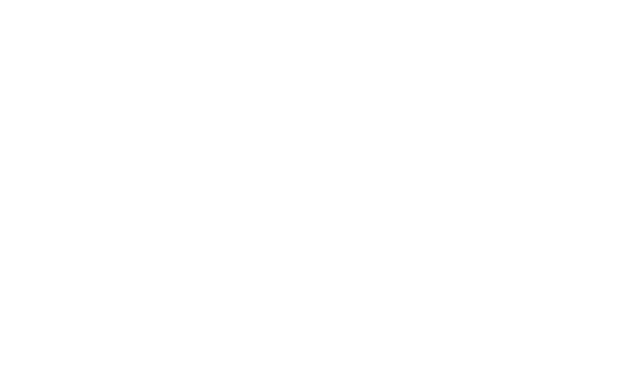
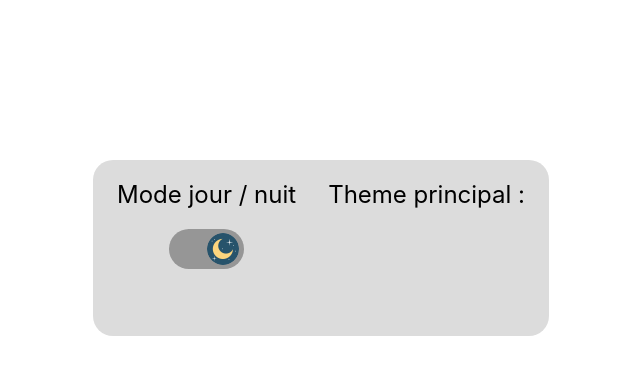
Before and after one commit to AlexandreRichrd/siteAlexandreRichard, a Nuxt app: page /deuxdex in a window 1280 px wide. Before the commit this address had no page. Shown: the top 374 px of the page, without its empty margins (67-707 px from the left). Built offline with nearby package versions, Linux system fonts and the light colour scheme.

Commit message:
fin  interface theme sombre doit encore ajouter logique + debut theme

```diff
--- a/components/themeCard.vue
+++ b/components/themeCard.vue
@@ -0,0 +1,32 @@
+<template>
+  <div :class="$style['card']">
+    <light-dark-mode />
+    <main-color />
+  </div>
+</template>
+
+<script>
+import lightDarkMode from './themeCard/lightDarkMode.vue'
+import mainColor from './themeCard/mainColor.vue'
+
+export default {
+  components: {
+    lightDarkMode,
+    mainColor
+  }
+}
+</script>
+
+<style module>
+.card{
+  display: flex;
+  justify-content: center;
+  gap: 2rem;
+
+  background-color: var(--background-color);
+  width: 28.5rem;
+  height: 11rem;
+  border-radius: 20px;
+  margin: 10rem;
+}
+</style>
--- /dev/null
+++ b/components/themeCard/leSwitch.vue
@@ -0,0 +1,65 @@
+<template>
+  <div :class="dark ? $style['switch1'] : $style['switch2']" @click="toogleTheme()">
+    <div :class="dark ? $style['boutonSwitch1'] : $style['boutonSwitch2']" />
+  </div>
+</template>
+
+<script>
+export default {
+  data(){
+    return{
+      dark: false
+    }
+  },
+  methods:{
+    toogleTheme(){
+      this.dark = !this.dark
+
+    }
+  }
+}
+</script>
+
+<style module>
+.switch1{
+  background-color: #969696;
+  width: 4.3rem;
+  height: 2.5rem;
+  border-radius: 30px;
+  display: flex;
+  align-items: center;
+  padding: 0 0.2rem;
+  cursor: pointer;
+}
+
+.switch2{
+  background-color: #969696;
+  width: 4.3rem;
+  height: 2.5rem;
+  border-radius: 30px;
+  display: flex;
+  align-items: center;
+  padding: 0 0.2rem;
+  cursor: pointer;
+}
+
+.boutonSwitch1{
+  background-image: url("@/static/images/light.png");
+  background-size: cover;
+  border-radius: 50%;
+  height: 2rem;
+  width: 2rem;
+  transition: all 0.5s ease-in-out;
+}
+
+.boutonSwitch2{
+  background-image: url("@/static/images/dark.png");
+  background-size: cover;
+  border-radius: 50%;
+  height: 2rem;
+  width: 2rem;
+  float: right;
+  margin-left: 2.2rem;
+  transition: all 0.5s ease-in-out;
+}
+</style>
--- /dev/null
+++ b/components/themeCard/lightDarkMode.vue
@@ -0,0 +1,28 @@
+<template>
+  <div id="mode">
+    <h2>Mode jour / nuit</h2>
+    <le-switch />
+  </div>
+</template>
+
+<script>
+import leSwitch from './leSwitch.vue'
+export default {
+  components: {
+    leSwitch
+  }
+}
+</script>
+
+<style>
+
+#mode {
+  display: flex;
+  flex-direction: column;
+  align-items: center;
+}
+
+ #mode h2{
+  font-weight: 400;
+}
+</style>
--- /dev/null
+++ b/components/themeCard/mainColor.vue
@@ -0,0 +1,22 @@
+<template>
+  <div id="mainColor">
+    <h2>Theme principal :</h2>
+  </div>
+</template>
+
+<script>
+export default {
+
+}
+</script>
+
+<style>
+#mainColor{
+  display: flex;
+  flex-direction: column;
+}
+
+h2{
+  font-weight: 400;
+}
+</style>
--- /dev/null
+++ b/pages/deuxdex.vue
@@ -0,0 +1,22 @@
+<template>
+  <div>
+    <theme-card />
+  </div>
+</template>
+
+<script>
+import themeCard from '@/components/themeCard.vue'
+
+export default {
+  components: {
+    themeCard
+  },
+  layout () {
+    return 'defaultPage'
+  }
+}
+</script>
+
+<style scoped>
+
+</style>
```
Also changed, not shown: static/images/dark.png (added), static/images/light.png (added).
